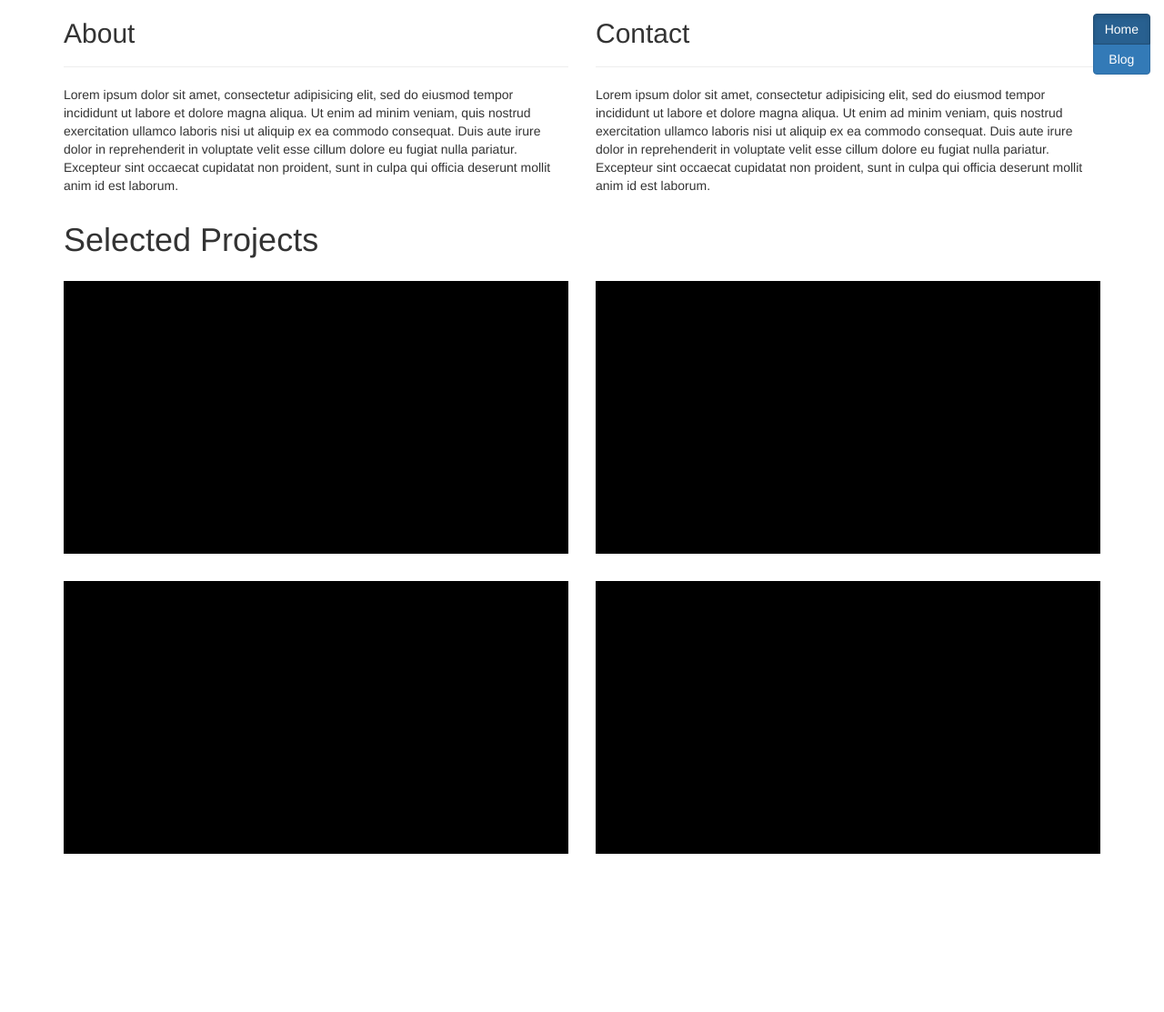
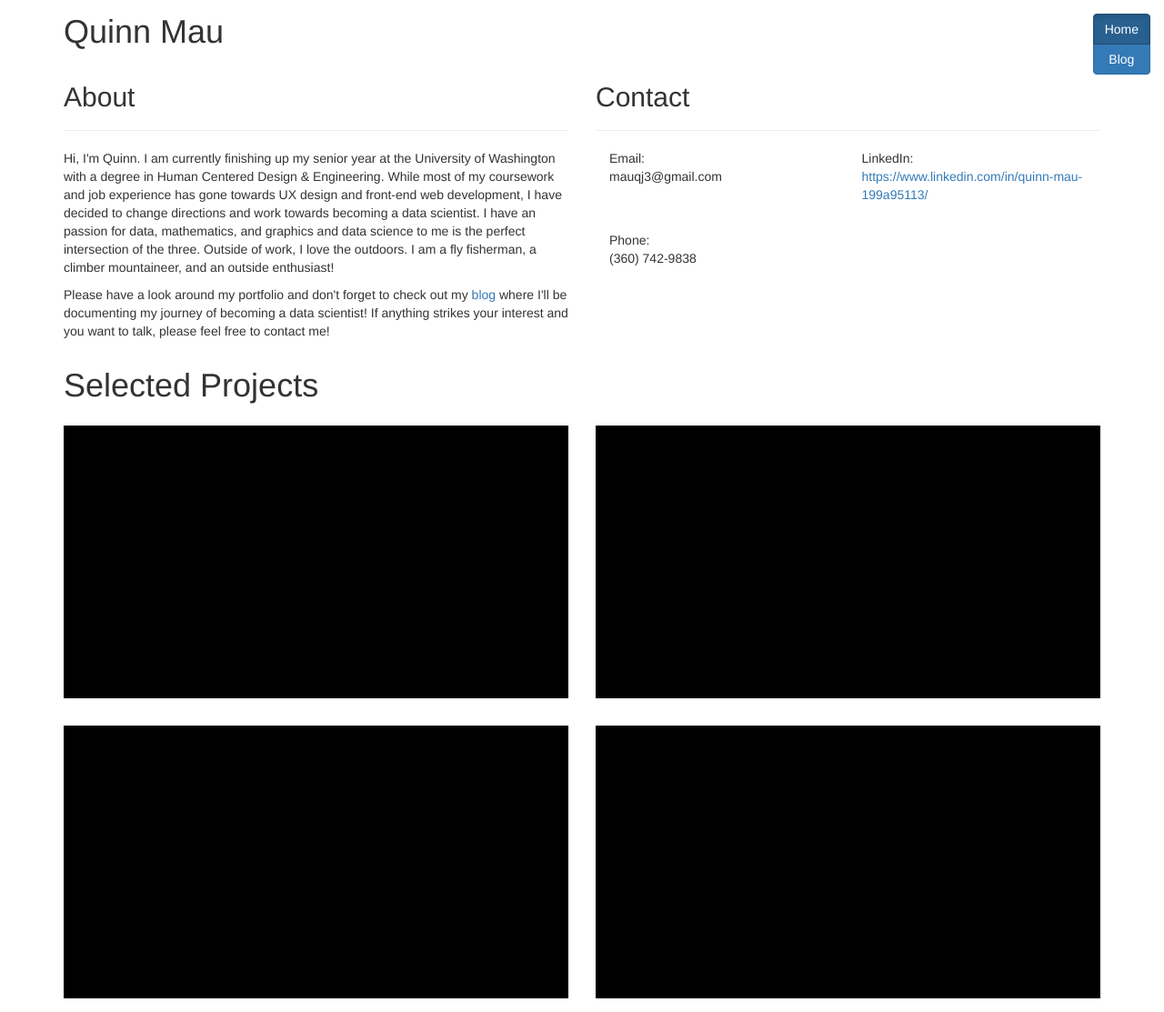
Before and after one commit to mauq/portfolio, a Jekyll site: the page built from index.html, in a window 1280 px wide. Shown: the whole page at 91% size. Built offline with Jekyll 4.4.1, drawn with Linux system fonts in a browser that asks for light colours; nearby versions of some CDN libraries; before the commit the page ends 954 px from its top, so only the background shows below that.

Commit message:
its coming together

```diff
--- a/_layouts/blog.html
+++ b/_layouts/blog.html
@@ -2,9 +2,13 @@
 <html>
   {% include head.html %}
   <body>
+    <div class="jumbotron">
+      <h1>Blog</h1>
+      <p>A glimpse at my journey of becoming a data scientist!</p>
+    </div>
 
     <div class="container">
-      <h1>Title</h1>
+      {{ content }}
     </div>
 
     {% include foot.html %}
--- a/_layouts/home.html
+++ b/_layouts/home.html
@@ -3,18 +3,33 @@
   {% include head.html %}
   <body>
     {% include nav-tab.html %}
+
     <div class="container page-content">
+      <h1 class="my-name">Quinn Mau</h1>
       <section id="about-and-contact">
         <div class="row">
           <div class="col-xs-12 col-sm-6">
             <h2>About</h2>
             <hr></hr>
-            <p>Lorem ipsum dolor sit amet, consectetur adipisicing elit, sed do eiusmod tempor incididunt ut labore et dolore magna aliqua. Ut enim ad minim veniam, quis nostrud exercitation ullamco laboris nisi ut aliquip ex ea commodo consequat. Duis aute irure dolor in reprehenderit in voluptate velit esse cillum dolore eu fugiat nulla pariatur. Excepteur sint occaecat cupidatat non proident, sunt in culpa qui officia deserunt mollit anim id est laborum.</p>
+            <p>Hi, I'm Quinn. I am currently finishing up my senior year at the University of Washington with a degree in Human Centered Design &amp; Engineering. While most of my coursework and job experience has gone towards UX design and front-end web development, I have decided to change directions and work towards becoming a data scientist. I have an passion for data, mathematics, and graphics and data science to me is the perfect intersection of the three. Outside of work, I love the outdoors. I am a fly fisherman, a climber mountaineer, and an outside enthusiast!</p>
+
+            <p>Please have a look around my portfolio and don't forget to check out my <a href="#">blog</a> where I'll be documenting my journey of becoming a data scientist! If anything strikes your interest and you want to talk, please feel free to contact me!</p>
           </div>
           <div class="col-xs-12 col-sm-6">
             <h2>Contact</h2>
             <hr></hr>
-            <p>Lorem ipsum dolor sit amet, consectetur adipisicing elit, sed do eiusmod tempor incididunt ut labore et dolore magna aliqua. Ut enim ad minim veniam, quis nostrud exercitation ullamco laboris nisi ut aliquip ex ea commodo consequat. Duis aute irure dolor in reprehenderit in voluptate velit esse cillum dolore eu fugiat nulla pariatur. Excepteur sint occaecat cupidatat non proident, sunt in culpa qui officia deserunt mollit anim id est laborum.</p>
+            <div class="col-xs-6 contact-item">
+              <p>Email:</p>
+              <p>mauqj3@gmail.com</p>
+            </div>
+            <div class="col-xs-6 contact-item">
+              <p>LinkedIn:</p>
+              <p><a href="https://www.linkedin.com/in/quinn-mau-199a95113/">https://www.linkedin.com/in/quinn-mau-199a95113/</a></p>
+            </div>
+            <div class="col-xs-6 contact-item">
+              <p>Phone: </p>
+              <p>(360) 742-9838</p>
+            </div>
           </div>
         </div>
       </section>
--- a/_sass/home.scss
+++ b/_sass/home.scss
@@ -8,3 +8,15 @@
     background-color: grey;
   }
 }
+
+.my-name {
+  margin-top: 15px;
+  margin-bottom: 15px;
+}
+
+.contact-item {
+  margin-bottom: 30px;
+   p {
+     margin-bottom: 0px;
+   }
+}
```
Also changed, not shown: blog-home.html (added, +12 -0 lines), _layouts/post.html (added).
